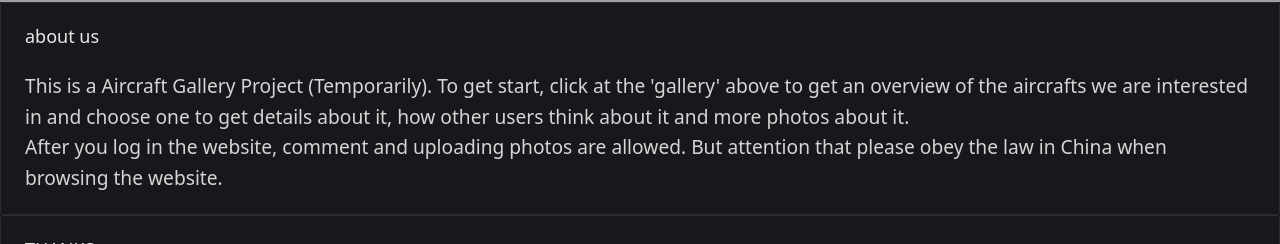
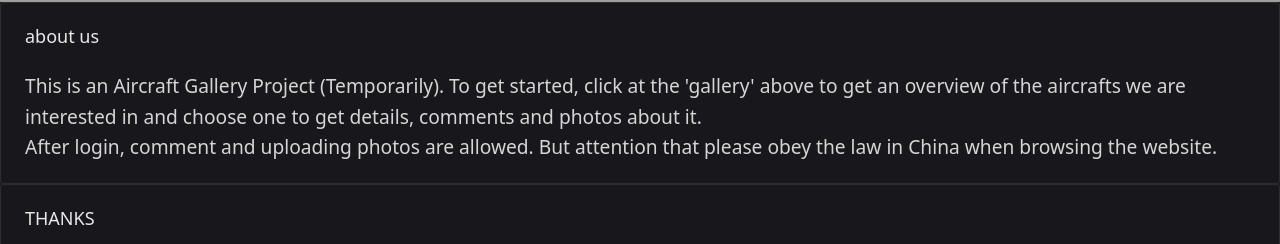
Before and after one commit to weiki3/database-vue-project, a Vue app: page / in a window 1280 px wide. Shown: the part 552-796 px from the top of the page. Built offline with nearby package versions, Linux system fonts and the light colour scheme; grey boxes are pictures that could not be loaded.

Commit message:
v1.0.9 fix photowall

```diff
--- a/src/components/HelloWorld.vue
+++ b/src/components/HelloWorld.vue
@@ -18,12 +18,11 @@ defineProps({
     <img class="carousel-img" src="https://cmano-db.com/images/DB3000/aircraft_445.jpg">
   </n-carousel>
   <n-card title="about us">
-    <h3>This is a Aircraft Gallery Project (Temporarily). To get start, click at the 'gallery' above to get an overview of
+    <h3>This is an Aircraft Gallery Project (Temporarily). To get started, click at the 'gallery' above to get an overview of
       the aircrafts
-      we are interested in and choose one to get details about it, how other users think about it and more photos about
-      it.
+      we are interested in and choose one to get details, comments and photos about it.
     </h3>
-    <h3>After you log in the website, comment and uploading photos are allowed. But attention that please obey the law in
+    <h3>After login, comment and uploading photos are allowed. But attention that please obey the law in
       China
       when browsing the website.</h3>
   </n-card>
--- a/src/components/PhotoWall.vue
+++ b/src/components/PhotoWall.vue
@@ -29,17 +29,23 @@ function uploadPhoto(e) {
         headers: { 'Content-Type': 'multipart/form-data' } //这里是重点，需要和后台沟通好请求头，Content-Type不一定是这个值
     }; //添加请求头
     axios.post('/upload/photo', param, config)
-        .then(response => {
-            // 在不同的浏览器可能会触发 fail，待解决
+    // .then(response => {
+    //     // 在不同的浏览器可能会触发 fail，待解决
+    //     if (response.data.state !== 200) {
+    //         // alert("Failed to upload!")
+    //         // console.log(response)
 
-            // console.log(response.data)
-            if (response.data.state !== 200) {
-                // alert("Failed to upload!")
-            }
-        }).catch(() => {
-            // alert("Failed to upload!")
-        })
-    //location.reload()
+    //     }
+    // }).catch(response => {
+    //     // alert("Failed to upload!")
+    //     // console.log(response)
+
+    // }).finally(response => {
+    //     // console.log(response)
+    // }
+
+    // )
+    location.reload()
 }
 
 onMounted(() => {
```
Also changed, not shown: 新建 文本文档.txt (deleted).
